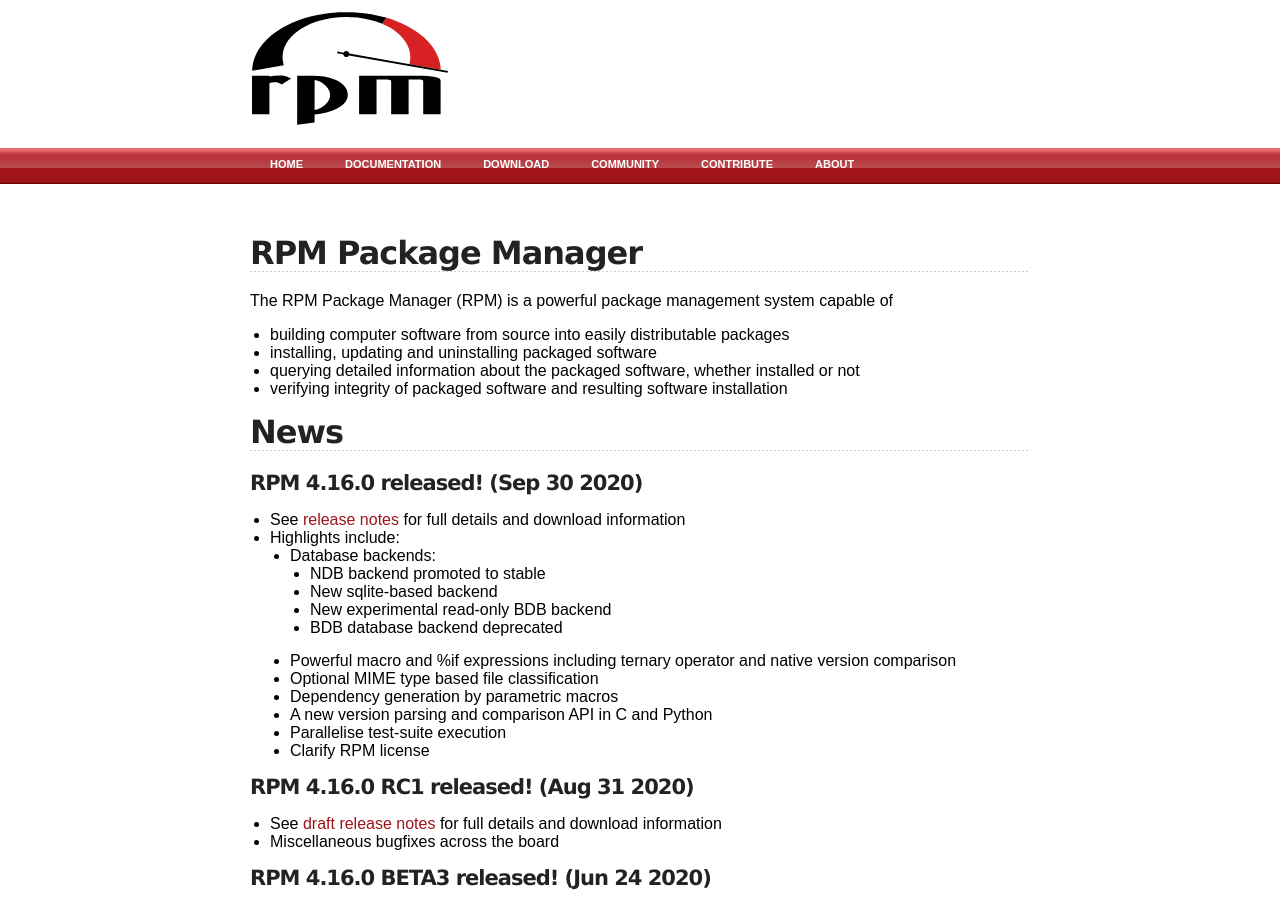
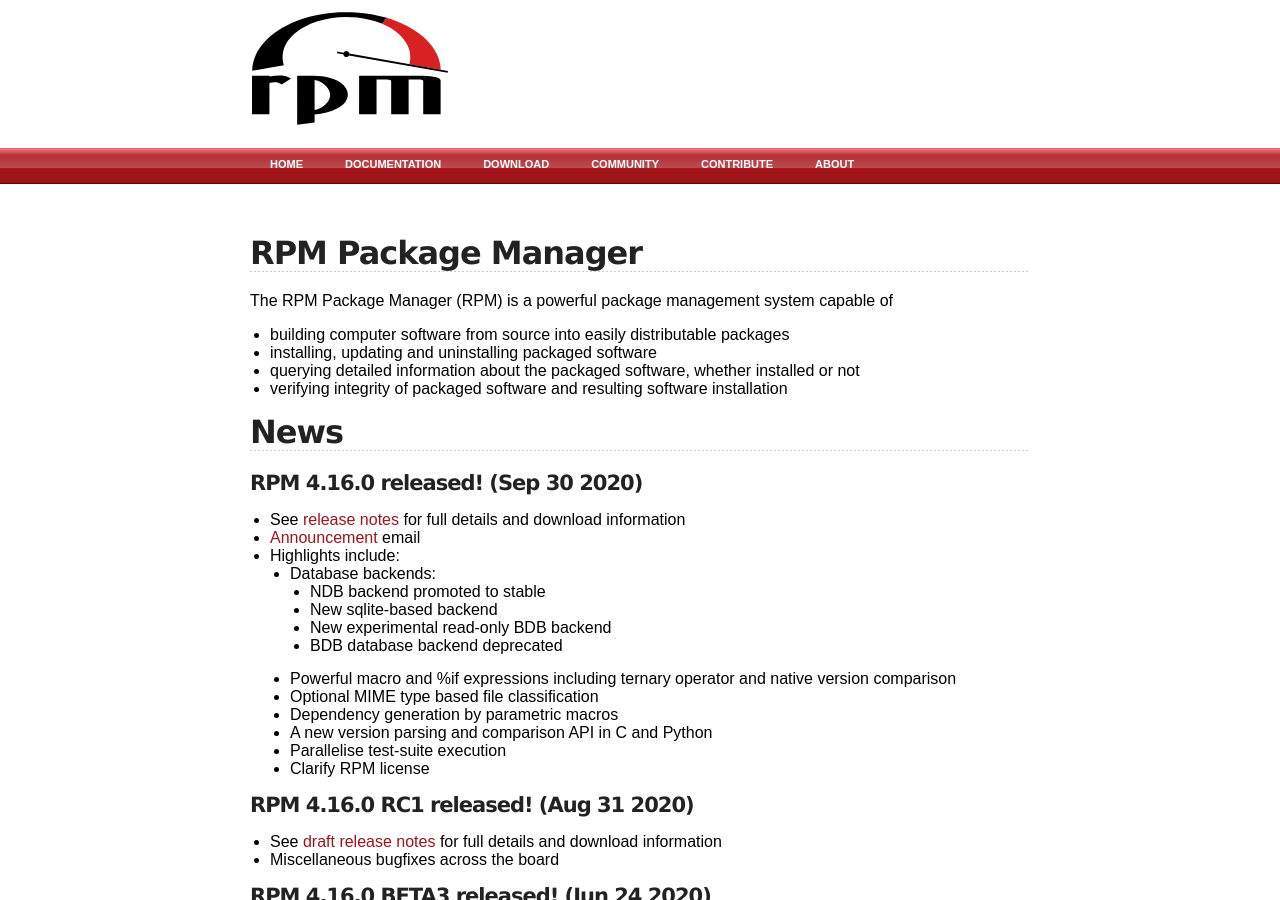
Before and after one commit to rpm-software-management/rpm-web, a Jekyll site: the page built from index.md, in a window 1280 px wide and 900 px high. Built offline with Jekyll 4.4.1, drawn with Linux system fonts in a browser that asks for light colours.

Commit message:
Link announcement email too

```diff
--- a/index.md
+++ b/index.md
@@ -17,6 +17,7 @@ capable of
 ## News
 #### RPM 4.16.0 released! (Sep 30 2020)
 * See [release notes](wiki/Releases/4.16.0) for full details and download information
+* [Announcement](http://lists.rpm.org/pipermail/rpm-announce/2020-September/000082.html) email
 * Highlights include:
   * Database backends:
     * NDB backend promoted to stable
```
Also changed, not shown: timeline.md (+1 -0 lines).
